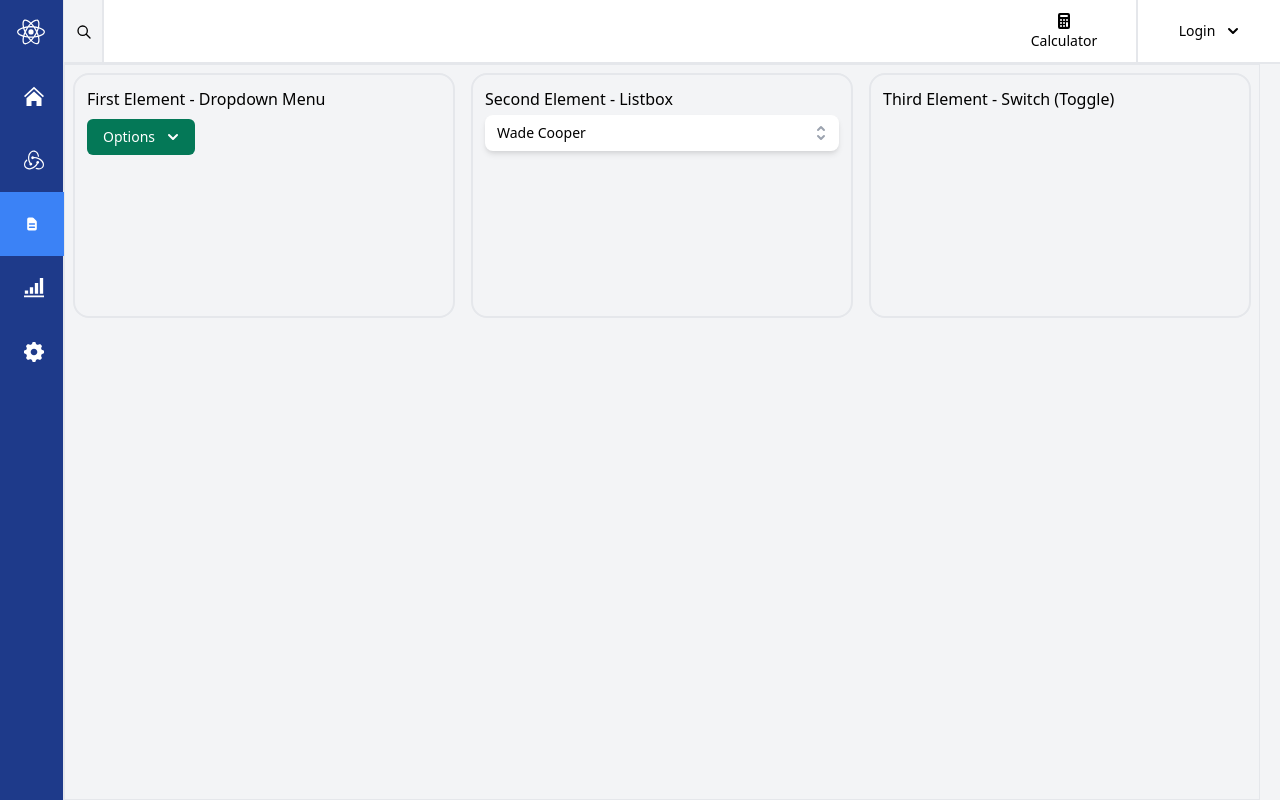
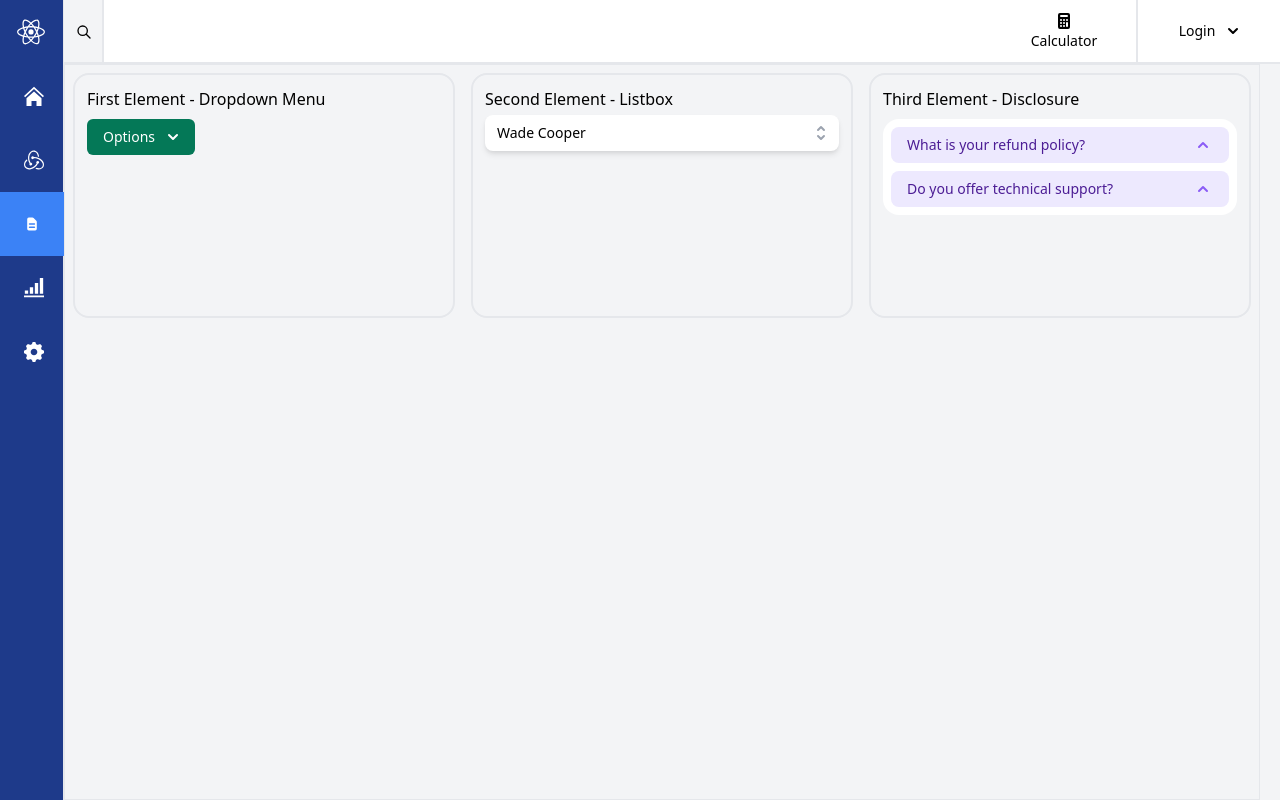
Before and after one commit to movwf/react-playground, a Next.js app: page /headlessui in a window 1280 px wide. Built offline with nearby package versions, Linux system fonts and the light colour scheme.

Commit message:
Headless UI - Disclosure Added

```diff
--- /dev/null
+++ b/components/HeadlessUI/Disclosure/index.tsx
@@ -0,0 +1,34 @@
+import { Disclosure } from '@headlessui/react';
+import { ChevronUpIcon } from '@heroicons/react/solid';
+
+interface IDisclosure {
+  items: { label: string; desc: string }[];
+}
+
+export default function index(props: IDisclosure) {
+  return (
+    <div className="w-full pt-2">
+      <div className="w-full max-w-md p-2 mx-auto bg-white rounded-2xl">
+        {props.items?.map((item, idx) => (
+          <Disclosure as="div" className={`${idx !== 0 ? 'mt-2' : ''}`}>
+            {({ open }) => (
+              <>
+                <Disclosure.Button className="flex justify-between w-full px-4 py-2 text-sm font-medium text-left text-purple-900 bg-purple-100 rounded-lg hover:bg-purple-200 focus:outline-none focus-visible:ring focus-visible:ring-purple-500 focus-visible:ring-opacity-75">
+                  <span>{item.label}</span>
+                  <ChevronUpIcon
+                    className={`${
+                      open ? 'transform rotate-180' : ''
+                    } w-5 h-5 text-purple-500`}
+                  />
+                </Disclosure.Button>
+                <Disclosure.Panel className="px-4 pt-4 pb-2 text-sm text-gray-500">
+                  {item.desc}
+                </Disclosure.Panel>
+              </>
+            )}
+          </Disclosure>
+        ))}
+      </div>
+    </div>
+  );
+}
--- a/pages/headlessui.tsx
+++ b/pages/headlessui.tsx
@@ -1,6 +1,7 @@
 import Layout from '../components/Layout';
 import Dropdown from '../components/HeadlessUI/Dropdown';
 import Listbox from '../components/HeadlessUI/Listbox';
+import Disclosure from '../components/HeadlessUI/Disclosure';
 
 const temp = {
   dropdown: {
@@ -28,6 +29,15 @@ const temp = {
       { name: 'Tanya Fox' },
       { name: 'Hellen Schmidt' }
     ]
+  },
+  disclosure: {
+    items: [
+      {
+        label: 'What is your refund policy?',
+        desc: "If you're unhappy with your purchase for any reason, email us within 90 days and we'll refund you in full, no questions asked."
+      },
+      { label: 'Do you offer technical support?', desc: 'No.' }
+    ]
   }
 };
 
@@ -49,7 +59,10 @@ function headlessui() {
             </div>
           </div>
           <div className="col h-full w-1/3 border-2 rounded-2xl p-3 m-2">
-            Third Element - Switch (Toggle)
+            Third Element - Disclosure
+            <div className="row">
+              <Disclosure {...temp.disclosure} />
+            </div>
           </div>
         </div>
       </div>
```
